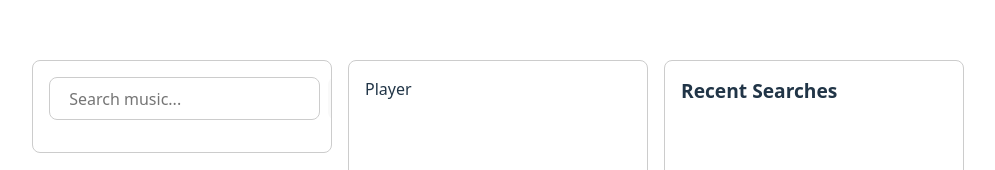
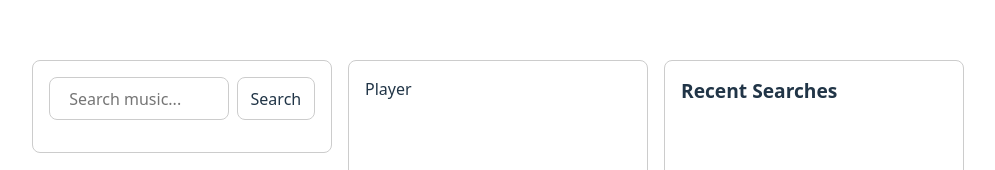
Before and after one commit to kobtze/music-app, a React (Vite) app in the folder vite-project/: page / in a window 1280 px wide. Shown: the part 165-335 px from the top of the page, without its empty margins (142-1137 px from the left). Built offline with nearby package versions, Linux system fonts and the light colour scheme.

Commit message:
Enhance Search component styling by adding a dedicated search button and adjusting input widths for better layout consistency

```diff
--- a/vite-project/src/components/Search.css
+++ b/vite-project/src/components/Search.css
@@ -9,6 +9,8 @@
   display: flex;
   gap: 0.5rem;
   flex-shrink: 0;
+  width: 100%;
+  max-width: 100%;
 }
 
 .search-input {
@@ -20,6 +22,28 @@
   font-family: inherit;
   background-color: inherit;
   color: inherit;
+  min-width: 0;
+  max-width: calc(100% - 90px);
+}
+
+.search-button {
+  padding: 0.6em 0.8em;
+  border: 1px solid #ccc;
+  border-radius: 8px;
+  font-size: 1em;
+  font-family: inherit;
+  background-color: rgba(255, 255, 255, 0.1);
+  color: inherit;
+  cursor: pointer;
+  transition: all 0.2s ease;
+  flex-shrink: 0;
+  white-space: nowrap;
+  max-width: 80px;
+}
+
+.search-button:hover {
+  background-color: rgba(255, 255, 255, 0.2);
+  border-color: rgba(255, 255, 255, 0.4);
 }
 
 .search-results {
--- a/vite-project/src/components/Search.tsx
+++ b/vite-project/src/components/Search.tsx
@@ -103,7 +103,7 @@ function Search() {
         className="search-input"
         placeholder="Search music..."
       />
-      <button onClick={handleSearch}>Search</button>
+      <button onClick={handleSearch} className="search-button">Search</button>
     </div>
     <div className="search-results">
       {results.map((result) => (
```
